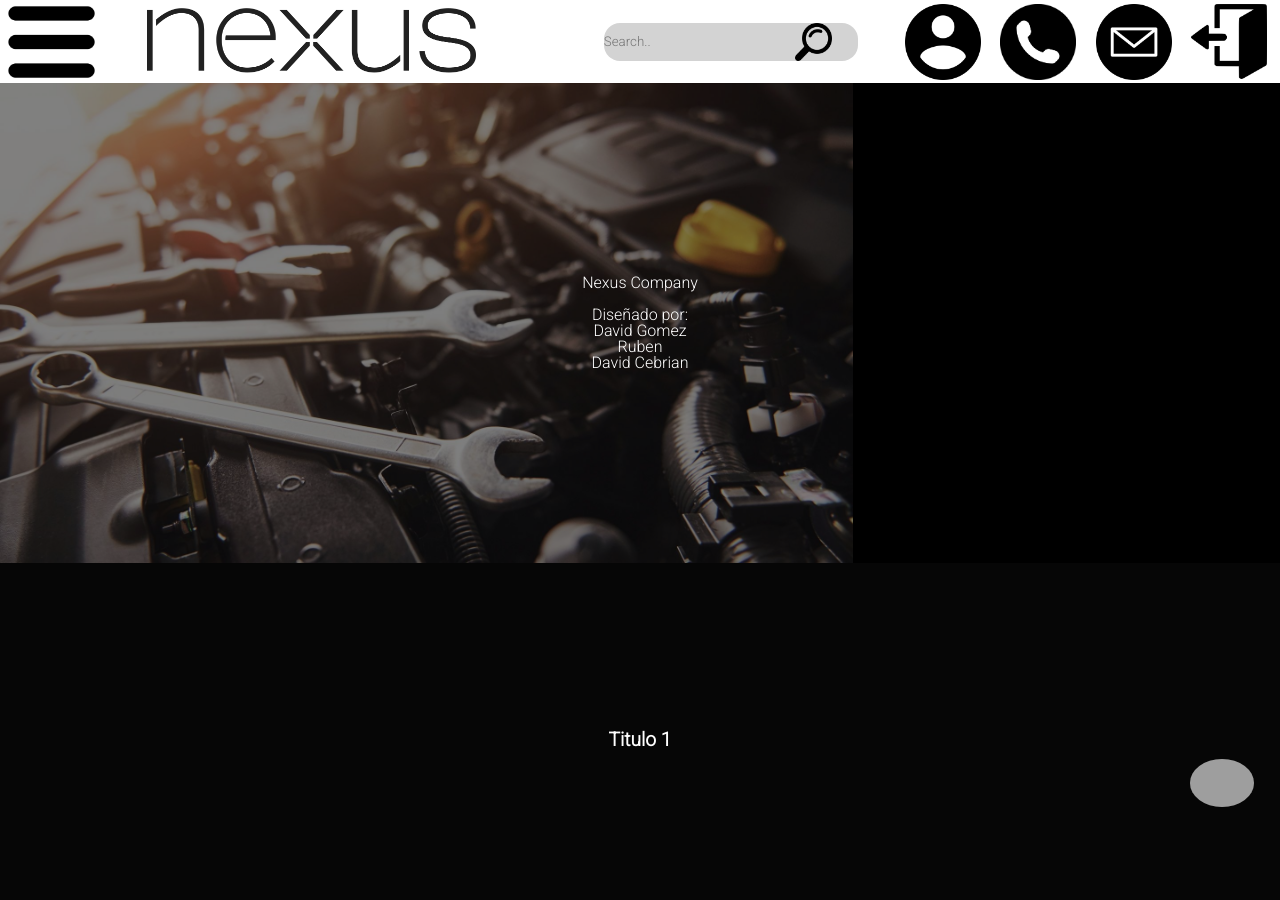
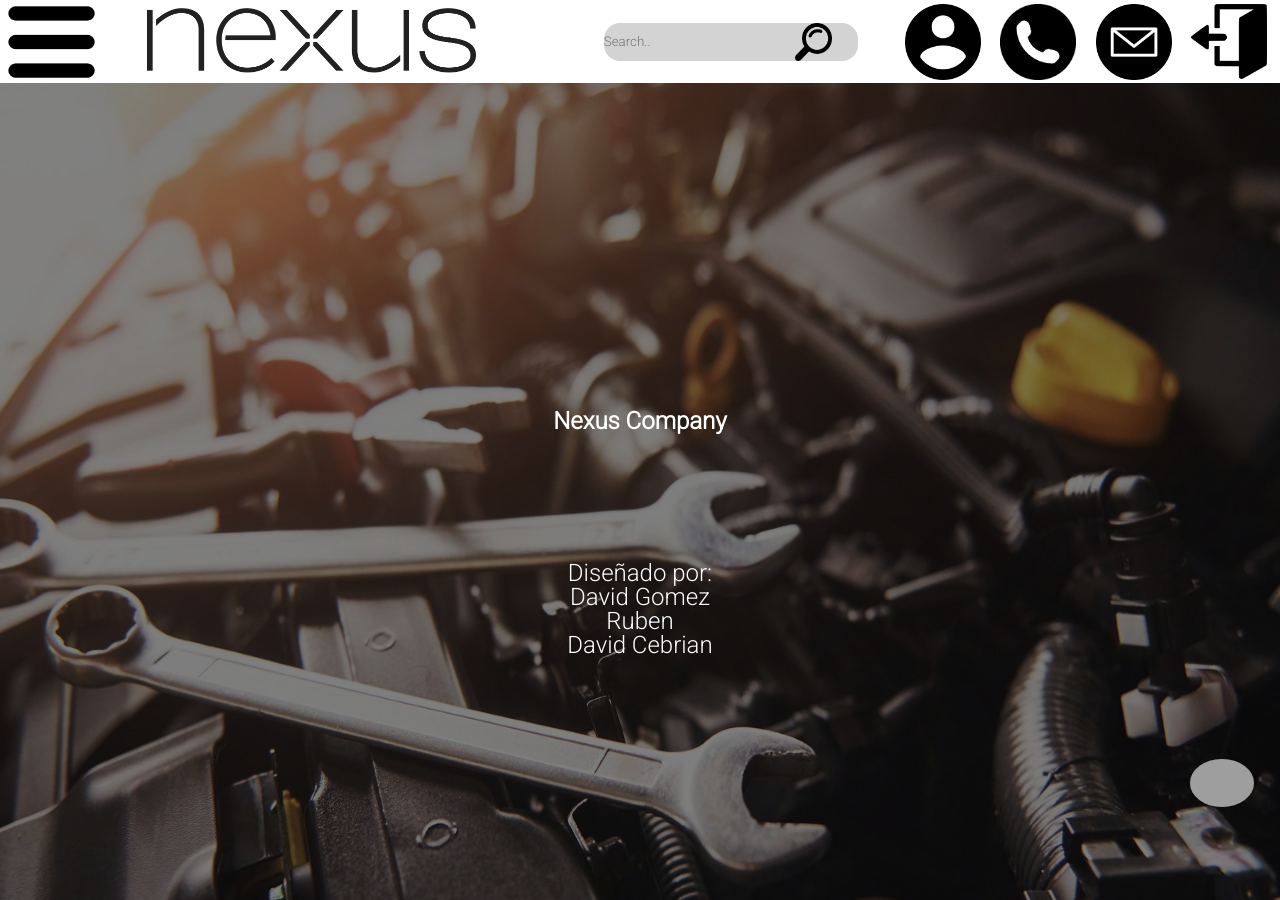
Before and after one commit to WaterLord404/NexusCars-Page, a Jekyll site: the page built from about.html, in a window 1280 px wide and 900 px high. Built offline with Jekyll 4.4.1, drawn with Linux system fonts in a browser that asks for light colours; grey boxes are pictures that could not be loaded.

Commit message:
acabado about

```diff
--- a/_layouts/default.html
+++ b/_layouts/default.html
@@ -7,12 +7,12 @@
     {% include header.html %}
     {% include up.html %}
 
-    <main>
-        {{content}}
 
-        {% include footer.html %}
-        <script src="/assets/js/default.js"></script>
-    </main>
+    {{content}}
+
+    {% include footer.html %}
+    <script src="/assets/js/default.js"></script>
+
 </body>
 
 </html>
--- a/about.html
+++ b/about.html
@@ -2,16 +2,16 @@
 layout: default
 ---
 
-<div class="contenedor-nosotros white-text">
-    <div class="taller-foto">
-        <img src="assets/img/About/taller.jpg" alt="">
+<main class="about">
+
+    <img src="assets/img/About/taller.jpg" alt="">
+
+    <div class="texto-about white-text">
+        <h3>Nexus Company</h3>
+        <p> Diseñado por:</p>
+        <p> David Gomez</p>
+        <p> Ruben</p>
+        <p> David Cebrian</p>
     </div>
 
-    <div class="info">
-        <p>Nexus Company <br> <br>
-            Diseñado por: <br>
-            David Gomez <br>
-            Ruben <br>
-            David Cebrian</p>
-    </div>
-</div>
+</main>
--- a/assets/styles/about.css
+++ b/assets/styles/about.css
@@ -1,23 +1,28 @@
-.contenedor-nosotros{
-    position: relative;
+.about{
     display: flex;
-    height: 30em;
+    height: 100%;
     width: 100%;
     background-color: black;
 }
 
-.contenedor-nosotros img{
-    height: 100%;
+.about img{
     width: 100%;
     opacity: 50%;
 }
 
-.info{
+.texto-about{
+    width: 100%;
+    height: 100%;
     display: flex;
+    font-size: x-large;
     position: absolute;
-    top: 50%;
-    left: 50%;
-    transform: translate(-50%,-50%);
+    justify-content: center;
+    text-align: center;
+    flex-flow: column nowrap;
+}
 
-    text-align: center;
+
+
+.texto-about h3{
+    margin-bottom: 10%;
 }
```
